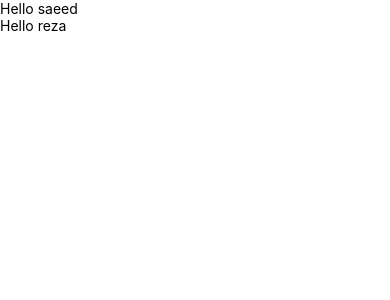
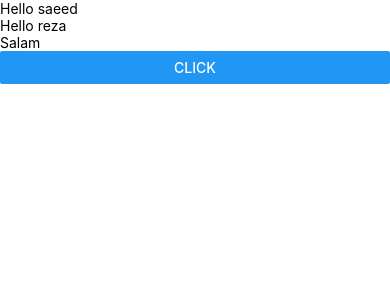
Before and after one commit to SaeedArshinchiBonab/Test, a React Native app: screen / in a window 390 px wide. Shown: the top 300 px of the page. Built offline with nearby package versions, Linux system fonts and the light colour scheme.

Commit message:
new state in app.js

```diff
--- a/App.js
+++ b/App.js
@@ -1,5 +1,5 @@
 import React, { Component } from 'react';
-import { styles, Text, View } from 'react-native';
+import { Button, Text, View } from 'react-native';
 
 class TextComponent extends Component {
   render() {
@@ -12,11 +12,19 @@ class TextComponent extends Component {
 }
 
 export default class App extends Component {
+  constructor(props){
+    super(props);
+    this.state={title:'Salam'}
+  }
   render() {
     return (
       <View>
         <TextComponent name="saeed" />
         <TextComponent name="reza" />
+        <Text>
+          {this.state.title}
+        </Text>
+        <Button title="Click" onPress={()=>this.setState({title:''})}></Button>
       </View>
     );
   }
```
